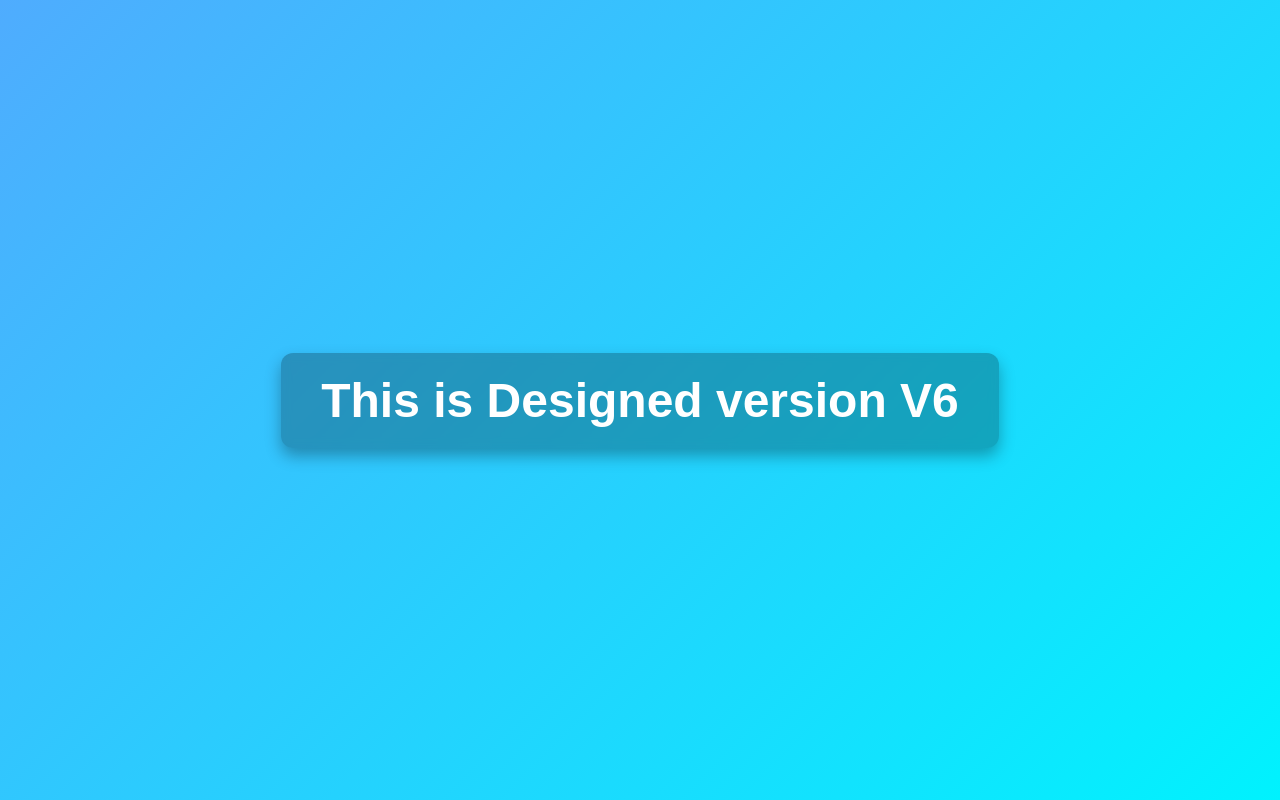
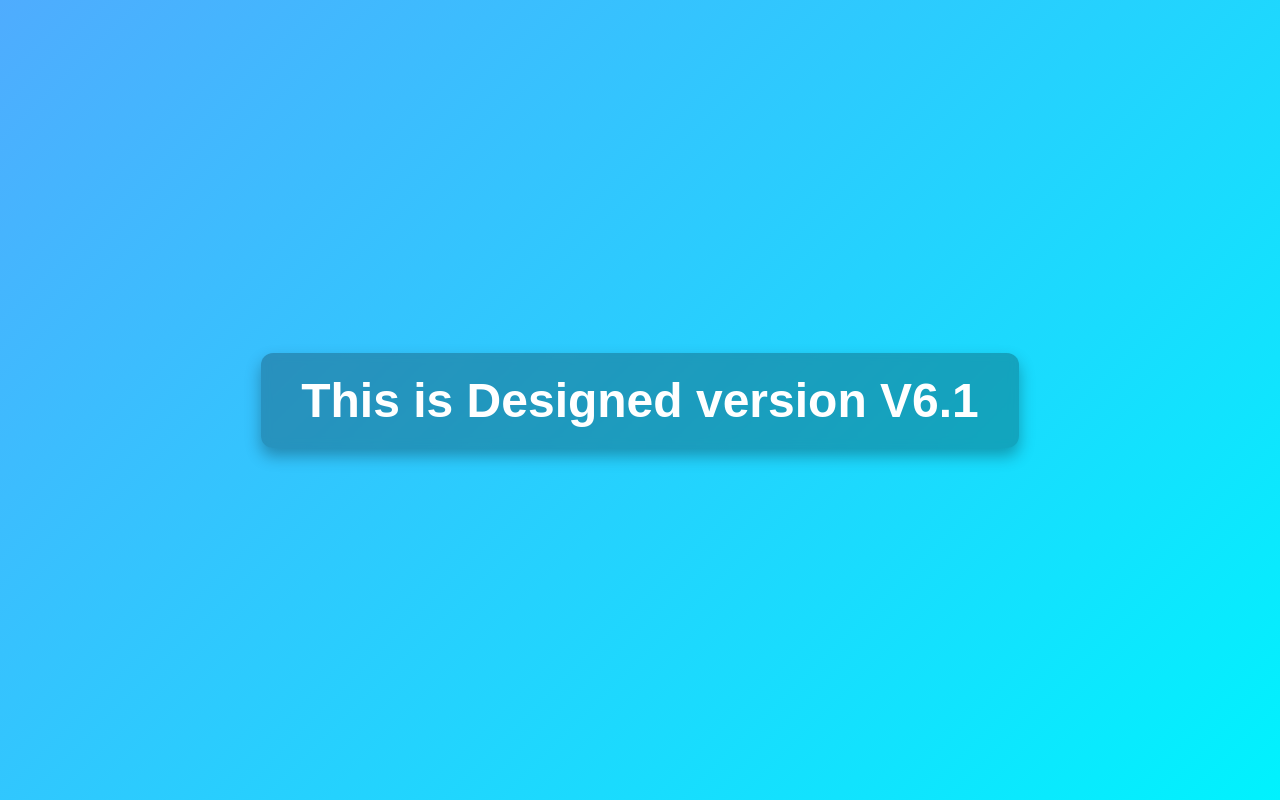
Before and after one commit to VatsSk/tiral_repo, a plain HTML site: page index.html in a window 1280 px wide. Drawn offline with Linux system fonts and the light colour scheme.

Commit message:
updated to V6.1

```diff
--- a/index.html
+++ b/index.html
@@ -7,6 +7,6 @@
     <title>Document</title>
 </head>
 <body>
-    <h1>This is Designed version V6</h1>
+    <h1>This is Designed version V6.1</h1>
 </body>
 </html>
```
